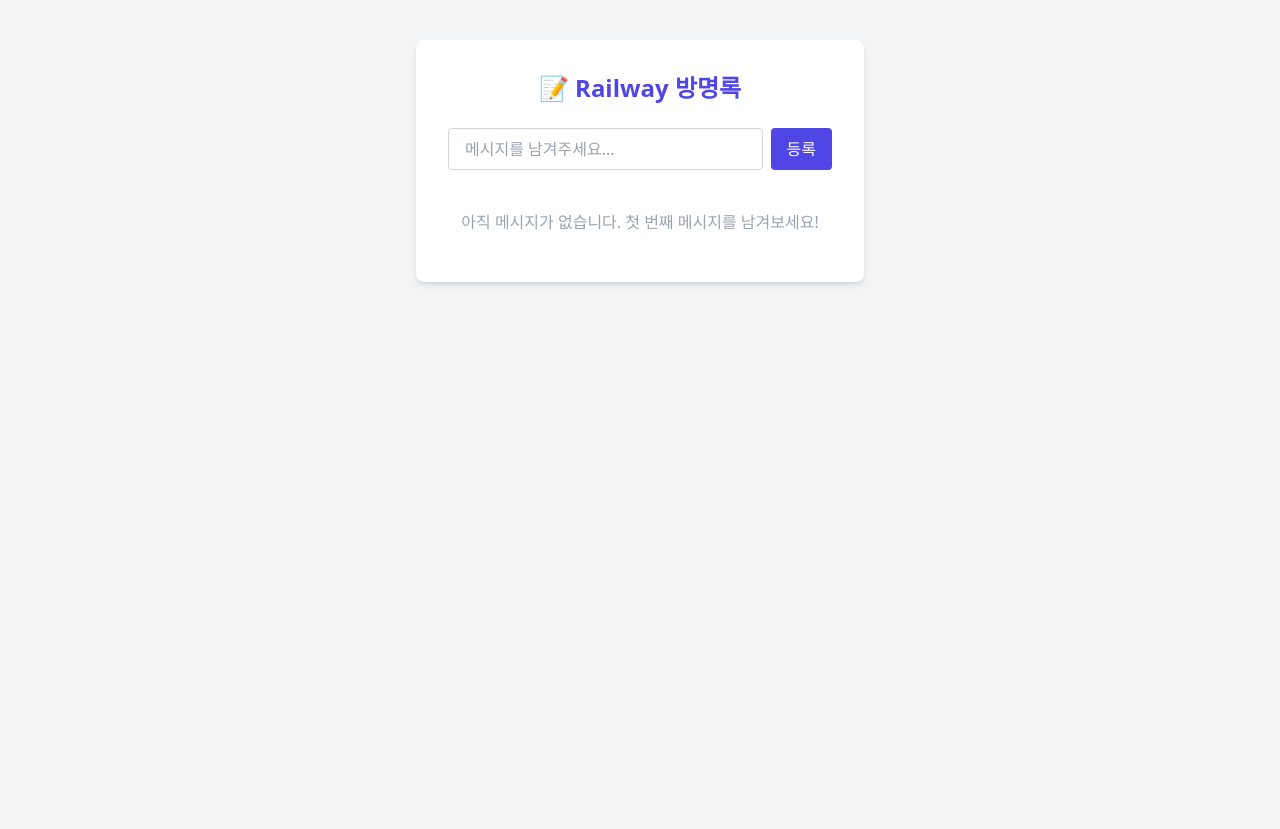
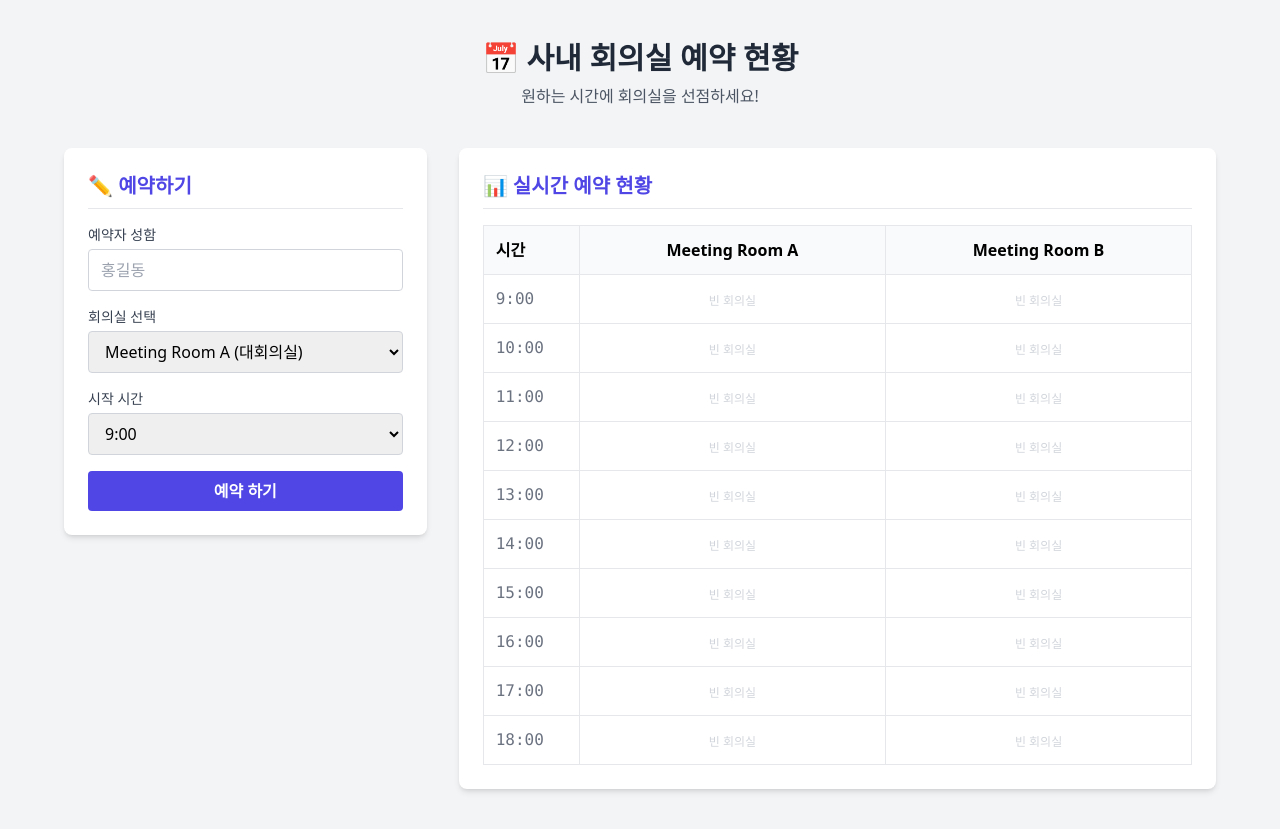
Before and after one commit to vibecoding-creator/railway_example, a FastAPI app: page / in a window 1280 px wide. Before the commit the page ends 285 px from the top, so only its background shows below. Run offline with FastAPI, Linux system fonts and the light colour scheme; some libraries are stand-ins or nearby versions.

Commit message:
회의실 예약 기능 구현

```diff
--- a/main.py
+++ b/main.py
@@ -1,8 +1,8 @@
-from fastapi import FastAPI, Request, Form, Depends
-from fastapi.responses import HTMLResponse
+from fastapi import FastAPI, Request, Form, Depends, HTTPException
+from fastapi.responses import HTMLResponse, RedirectResponse
 from fastapi.templating import Jinja2Templates
 from sqlmodel import Session, select
-from database import engine, Message, create_db_and_tables
+from database import engine, Reservation, create_db_and_tables
 from contextlib import asynccontextmanager
 
 
@@ -23,23 +23,58 @@ def get_session():
 
 @app.get("/", response_class=HTMLResponse)
 async def read_root(request: Request, session: Session = Depends(get_session)):
-    messages = session.exec(select(Message).order_by(Message.id.desc())).all()
+    reservations = session.exec(select(Reservation)).all()
+
+    # Organize data for the dashboard: by room, then by time
+    # Rooms: Meeting Room A, Meeting Room B
+    # Hours: 9 to 18
+    rooms = ["Meeting Room A", "Meeting Room B"]
+    hours = range(9, 19)  # 9, 10, ... 18
+
+    # Create a grid structure
+    # grid[room][hour] = Reservation or None
+    grid = {room: {h: None for h in hours} for room in rooms}
+
+    for r in reservations:
+        if r.room_name in grid:
+            # Simple assumption: 1 hour slots for visualization
+            if r.start_time in grid[r.room_name]:
+                grid[r.room_name][r.start_time] = r
+
     return templates.TemplateResponse(
-        "index.html", {"request": request, "messages": messages}
+        "index.html", {"request": request, "rooms": rooms, "hours": hours, "grid": grid}
     )
 
 
-@app.post("/submit", response_class=HTMLResponse)
-async def submit_message(
-    request: Request, content: str = Form(...), session: Session = Depends(get_session)
+@app.post("/reserve", response_class=HTMLResponse)
+async def make_reservation(
+    request: Request,
+    reserver_name: str = Form(...),
+    room_name: str = Form(...),
+    start_time: int = Form(...),
+    session: Session = Depends(get_session),
 ):
-    message = Message(content=content)
-    session.add(message)
+    # Basic validation: Check if already booked
+    end_time = start_time + 1  # Default to 1 hour
+
+    existing = session.exec(
+        select(Reservation)
+        .where(Reservation.room_name == room_name)
+        .where(Reservation.start_time == start_time)
+    ).first()
+
+    if existing:
+        # For simplicity, just return to index with a failure message query param?
+        # Or render error page. Let's just redirect for now.
+        return RedirectResponse(url="/?error=already_booked", status_code=303)
+
+    reservation = Reservation(
+        reserver_name=reserver_name,
+        room_name=room_name,
+        start_time=start_time,
+        end_time=end_time,
+    )
+    session.add(reservation)
     session.commit()
-    session.refresh(message)
 
-    # Reload the list to show the new message
-    messages = session.exec(select(Message).order_by(Message.id.desc())).all()
-    return templates.TemplateResponse(
-        "index.html", {"request": request, "messages": messages}
-    )
+    return RedirectResponse(url="/", status_code=303)
--- a/templates/index.html
+++ b/templates/index.html
@@ -1,35 +1,111 @@
 <!DOCTYPE html>
 <html lang="ko">
+
 <head>
     <meta charset="UTF-8">
     <meta name="viewport" content="width=device-width, initial-scale=1.0">
-    <title>Railway 방명록</title>
+    <title>회의실 예약 시스템</title>
     <script src="https://cdn.tailwindcss.com"></script>
 </head>
-<body class="bg-gray-100 min-h-screen flex flex-col items-center py-10">
-    <div class="w-full max-w-md bg-white p-8 rounded-lg shadow-md">
-        <h1 class="text-2xl font-bold mb-6 text-center text-indigo-600">📝 Railway 방명록</h1>
 
-        <form action="/submit" method="post" class="mb-6">
-            <div class="flex gap-2">
-                <input type="text" name="content" placeholder="메시지를 남겨주세요..." required
-                    class="flex-1 border border-gray-300 rounded px-4 py-2 focus:outline-none focus:border-indigo-500">
-                <button type="submit"
-                    class="bg-indigo-600 text-white px-4 py-2 rounded hover:bg-indigo-700 transition">
-                    등록
-                </button>
+<body class="bg-gray-100 min-h-screen py-10 px-4">
+    <div class="max-w-6xl mx-auto">
+        <header class="mb-10 text-center">
+            <h1 class="text-3xl font-bold text-gray-800 mb-2">📅 사내 회의실 예약 현황</h1>
+            <p class="text-gray-600">원하는 시간에 회의실을 선점하세요!</p>
+        </header>
+
+        <div class="grid md:grid-cols-3 gap-8">
+            <!-- 예약 Form -->
+            <div class="md:col-span-1 bg-white p-6 rounded-lg shadow-md h-fit">
+                <h2 class="text-xl font-bold mb-4 text-indigo-600 border-b pb-2">✏️ 예약하기</h2>
+                <form action="/reserve" method="post" class="space-y-4">
+                    <div>
+                        <label class="block text-sm font-medium text-gray-700 mb-1">예약자 성함</label>
+                        <input type="text" name="reserver_name" required placeholder="홍길동"
+                            class="w-full border border-gray-300 rounded px-3 py-2 focus:ring-2 focus:ring-indigo-500 focus:outline-none">
+                    </div>
+
+                    <div>
+                        <label class="block text-sm font-medium text-gray-700 mb-1">회의실 선택</label>
+                        <select name="room_name"
+                            class="w-full border border-gray-300 rounded px-3 py-2 focus:ring-2 focus:ring-indigo-500 focus:outline-none">
+                            <option value="Meeting Room A">Meeting Room A (대회의실)</option>
+                            <option value="Meeting Room B">Meeting Room B (소회의실)</option>
+                        </select>
+                    </div>
+
+                    <div>
+                        <label class="block text-sm font-medium text-gray-700 mb-1">시작 시간</label>
+                        <select name="start_time"
+                            class="w-full border border-gray-300 rounded px-3 py-2 focus:ring-2 focus:ring-indigo-500 focus:outline-none">
+                            {% for h in hours %}
+                            <option value="{{ h }}">{{ h }}:00</option>
+                            {% endfor %}
+                        </select>
+                    </div>
+
+                    <button type="submit"
+                        class="w-full bg-indigo-600 text-white font-bold py-2 rounded hover:bg-indigo-700 transition duration-200">
+                        예약 하기
+                    </button>
+
+                    <div id="error-msg" class="hidden p-3 bg-red-100 text-red-700 text-sm rounded">
+                        ⚠️ 이미 예약된 시간입니다!
+                    </div>
+                </form>
             </div>
-        </form>
 
-        <ul class="space-y-3">
-            {% for message in messages %}
-            <li class="p-4 bg-gray-50 rounded border border-gray-200">
-                {{ message.content }}
-            </li>
-            {% else %}
-            <li class="text-center text-gray-400 py-4">아직 메시지가 없습니다. 첫 번째 메시지를 남겨보세요!</li>
-            {% endfor %}
-        </ul>
+            <!-- 현황판 Dashbaord -->
+            <div class="md:col-span-2 bg-white p-6 rounded-lg shadow-md">
+                <h2 class="text-xl font-bold mb-4 text-indigo-600 border-b pb-2">📊 실시간 예약 현황</h2>
+
+                <div class="overflow-x-auto">
+                    <table class="w-full border-collapse">
+                        <thead>
+                            <tr class="bg-gray-50">
+                                <th class="border p-3 text-left w-24">시간</th>
+                                {% for room in rooms %}
+                                <th class="border p-3 text-center">{{ room }}</th>
+                                {% endfor %}
+                            </tr>
+                        </thead>
+                        <tbody>
+                            {% for h in hours %}
+                            <tr>
+                                <td class="border p-3 font-mono text-gray-500">{{ h }}:00</td>
+                                {% for room in rooms %}
+                                {% set reservation = grid[room][h] %}
+                                {% if reservation %}
+                                <td class="border p-2 bg-indigo-100 text-center relative group cursor-help">
+                                    <span class="font-bold text-indigo-800">{{ reservation.reserver_name }}</span>
+                                    <div
+                                        class="absolute hidden group-hover:block z-10 bg-black text-white text-xs p-2 rounded -top-8 left-1/2 -translate-x-1/2 whitespace-nowrap">
+                                        예약자: {{ reservation.reserver_name }}
+                                    </div>
+                                </td>
+                                {% else %}
+                                <td class="border p-2 text-center text-gray-300 hover:bg-gray-50 transition">
+                                    <span class="text-xs">빈 회의실</span>
+                                </td>
+                                {% endif %}
+                                {% endfor %}
+                            </tr>
+                            {% endfor %}
+                        </tbody>
+                    </table>
+                </div>
+            </div>
+        </div>
     </div>
+
+    <script>
+        // Check for error param
+        const urlParams = new URLSearchParams(window.location.search);
+        if (urlParams.get('error') === 'already_booked') {
+            document.getElementById('error-msg').classList.remove('hidden');
+        }
+    </script>
 </body>
+
 </html>
```
Also changed, not shown: database.py (+7 -4 lines), database.db.
